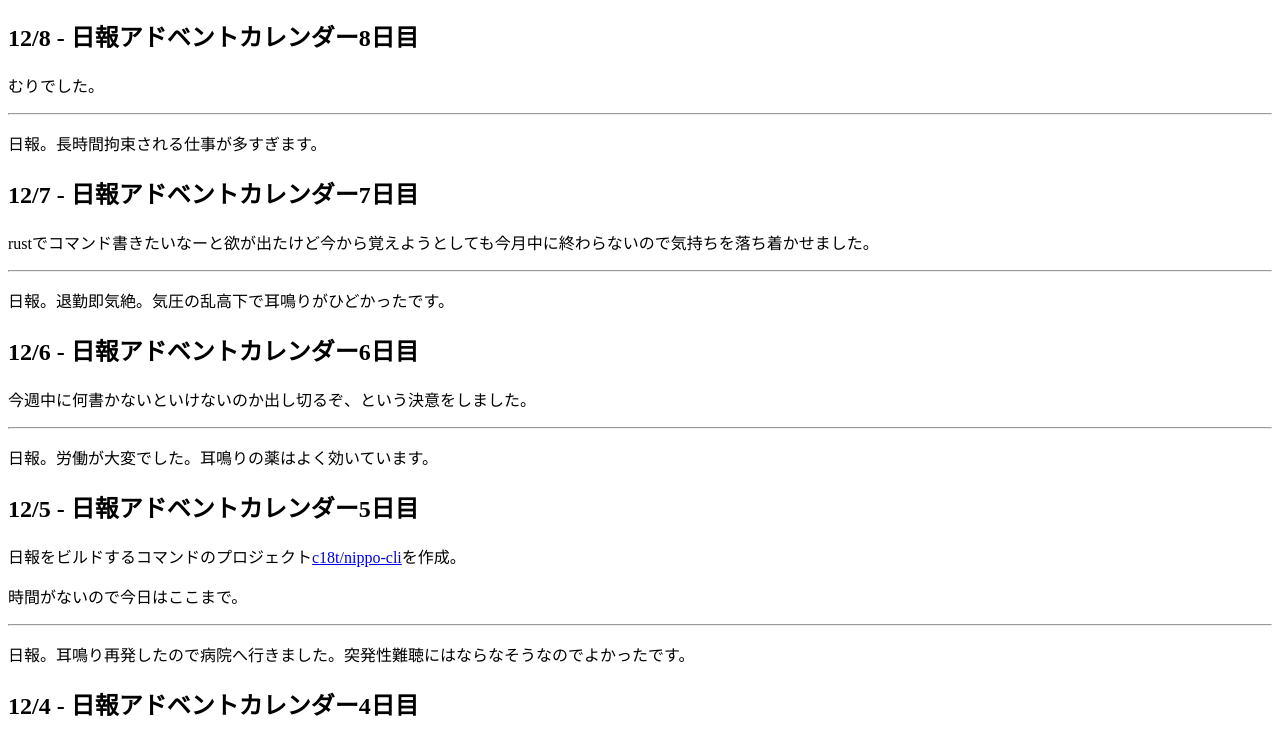
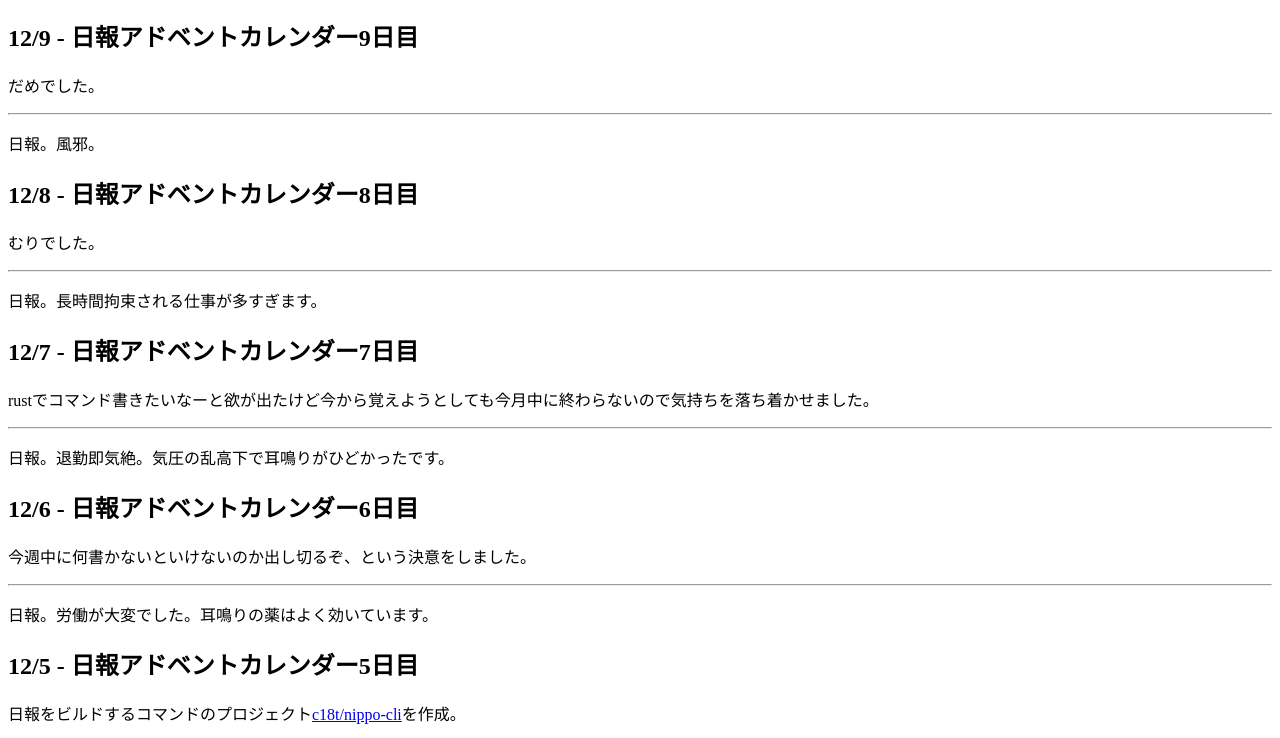
Before and after one commit to c18t/nippo, a plain HTML site: page index.html in a window 1280 px wide. Shown: the part 57-795 px from the top of the page. Drawn offline with Linux system fonts and the light colour scheme.

Commit message:
20231209

```diff
--- a/index.html
+++ b/index.html
@@ -1,4 +1,9 @@
 <h1>日報</h1>
+
+<h2>12/9 - 日報アドベントカレンダー9日目</h2>
+<p>だめでした。</p>
+<hr>
+<p>日報。風邪。</p>
 
 <h2>12/8 - 日報アドベントカレンダー8日目</h2>
 <p>むりでした。</p>
```
